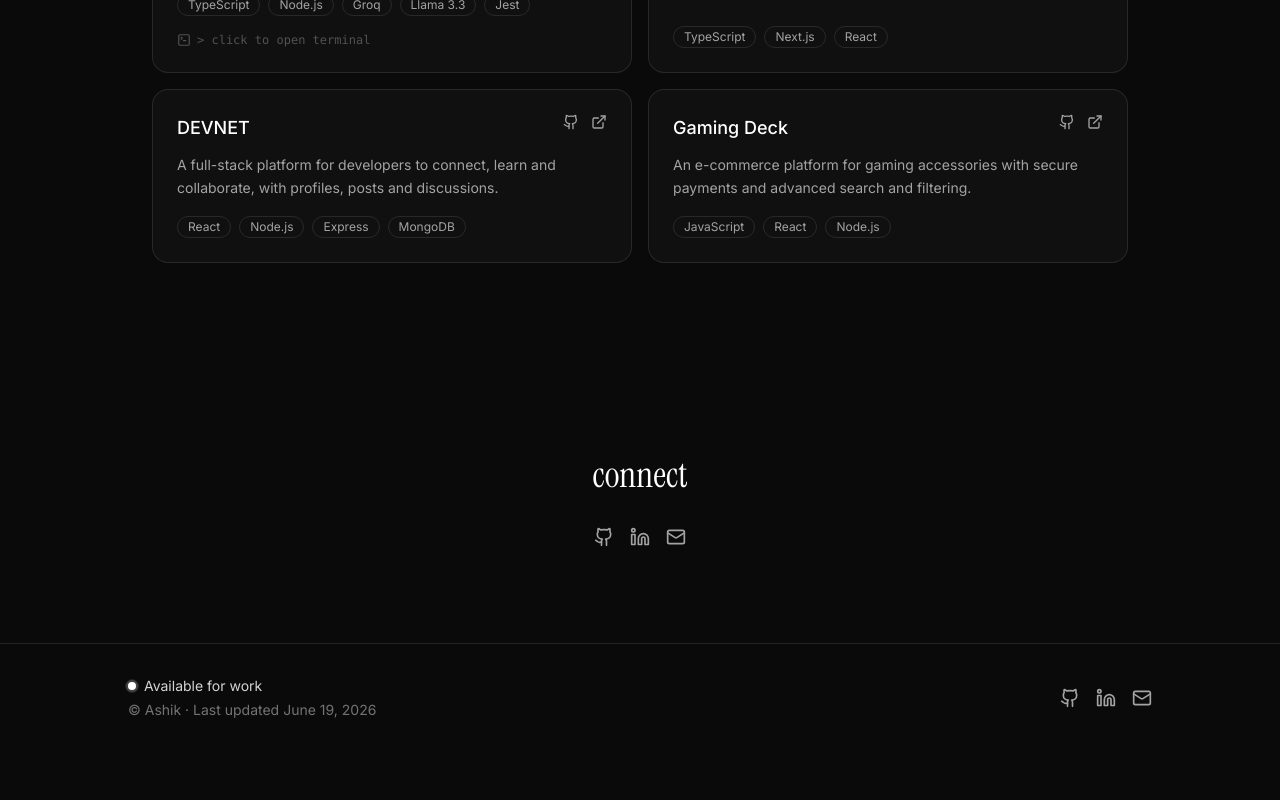
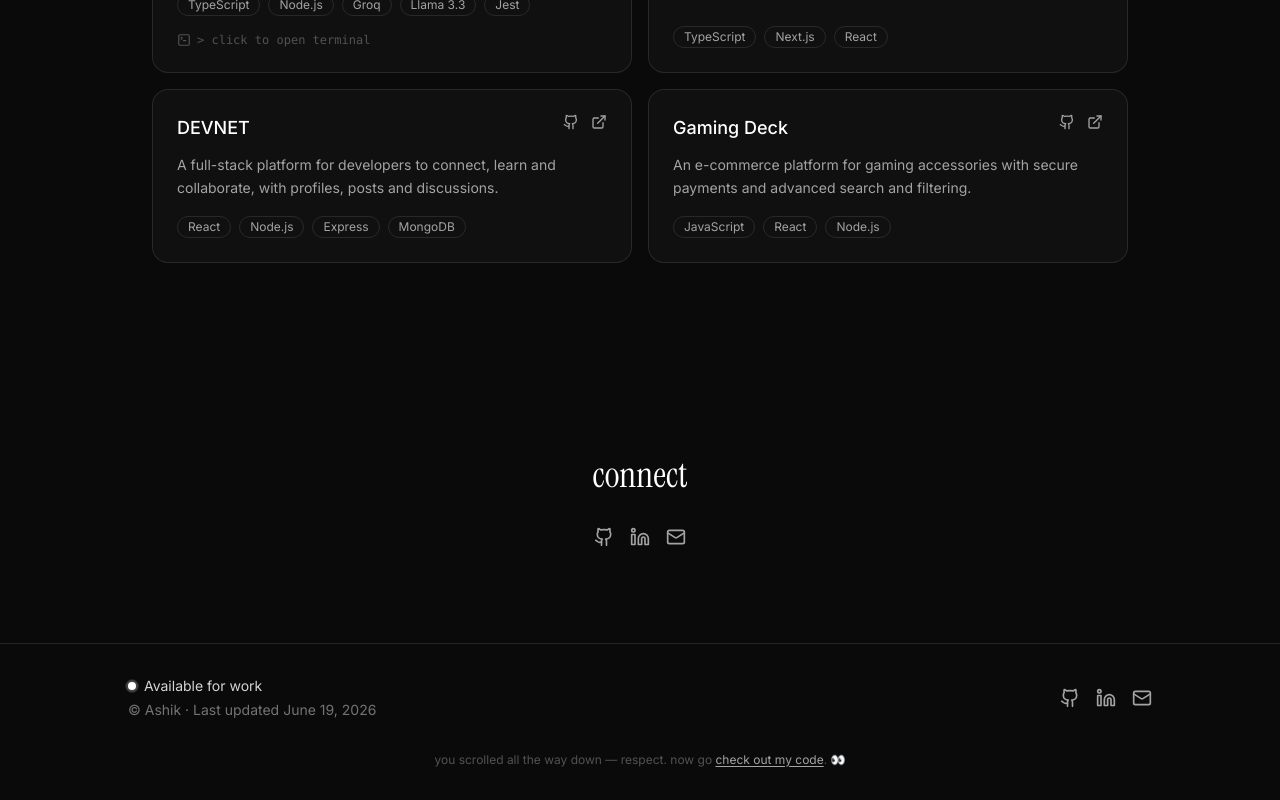
Before and after one commit to Ashik234/Personal-Website, a Next.js app: page / in a window 1280 px wide. Shown: the part 3023-3823 px from the top of the page. Before the commit the page ends 3775 px from the top, so only its background shows below. Built offline with nearby package versions, Linux system fonts and the light colour scheme.

Commit message:
feat: footer reward line revealed at page bottom

```diff
--- a/src/components/layout/Footer.tsx
+++ b/src/components/layout/Footer.tsx
@@ -1,14 +1,16 @@
+"use client";
+import { motion } from "motion/react";
 import { siteConfig } from "@/lib/site-config";
 import SocialLinks from "@/components/ui/SocialLinks";
 
+// Stamped when the bundle is built.
+const LAST_UPDATED = new Date().toLocaleDateString("en-US", {
+  day: "numeric",
+  month: "long",
+  year: "numeric",
+});
+
 export default function FooterPage() {
-  // Stamped at build time (static export) — reflects the last deploy.
-  const lastUpdated = new Date().toLocaleDateString("en-US", {
-    day: "numeric",
-    month: "long",
-    year: "numeric",
-  });
-
   return (
     <footer className="border-t border-white/10 px-6 py-8">
       <div className="mx-auto flex max-w-5xl flex-col items-center justify-between gap-4 sm:flex-row">
@@ -23,11 +25,31 @@ export default function FooterPage() {
             </span>
           )}
           <p className="text-sm text-neutral-500">
-            © {siteConfig.name} · Last updated {lastUpdated}
+            © {siteConfig.name} · Last updated {LAST_UPDATED}
           </p>
         </div>
         <SocialLinks />
       </div>
+
+      {/* reward — only really seen by people who scroll all the way down */}
+      <motion.p
+        className="mx-auto mt-8 max-w-5xl text-center text-xs text-neutral-600"
+        initial={{ opacity: 0, y: 8 }}
+        whileInView={{ opacity: 1, y: 0 }}
+        viewport={{ once: true, amount: 0.8 }}
+        transition={{ duration: 0.6 }}
+      >
+        you scrolled all the way down — respect. now go{" "}
+        <a
+          href={siteConfig.socials.github}
+          target="_blank"
+          rel="noopener noreferrer"
+          className="text-neutral-400 underline underline-offset-2 transition hover:text-white"
+        >
+          check out my code
+        </a>
+        . 👀
+      </motion.p>
     </footer>
   );
 }
```
